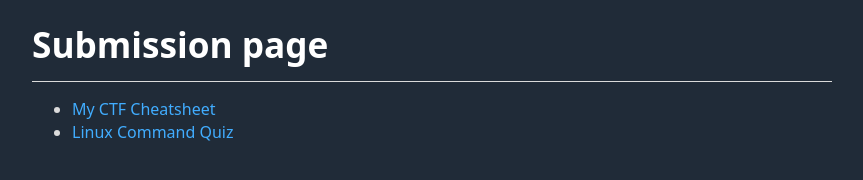
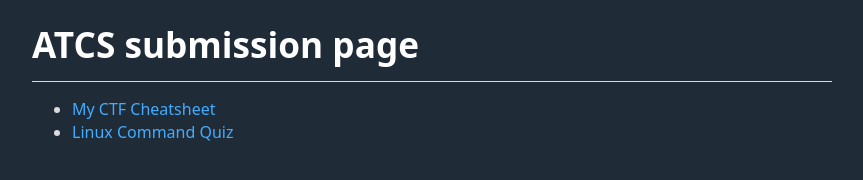
Before and after one commit to tcode2k16/atcs-webdev, a plain HTML site: page index.html in a window 1280 px wide. Shown: the whole page, without its empty margins (208-1071 px from the left). Drawn offline with Linux system fonts and the light colour scheme.

Commit message:
finished lab 2

```diff
--- a/index.html
+++ b/index.html
@@ -5,11 +5,11 @@
   <meta name="viewport" content="width=device-width, initial-scale=1.0">
   <meta http-equiv="X-UA-Compatible" content="ie=edge">
   <link href='./res/favicon.ico' rel='icon' type='image/x-icon'/>
-  <title>Course Page</title>
+  <title>ATCS submission page</title>
   <link rel="stylesheet" href="./res/dark.css">
 </head>
 <body>
-  <h1>Submission page</h1>
+  <h1>ATCS submission page</h1>
   <hr>
   <ul>
     <li><a href="./lab1">My CTF Cheatsheet</a></li>
```
Also changed, not shown: lab2/index.html (+2 -1 lines).
